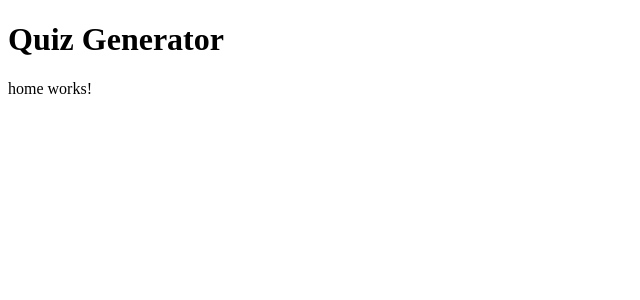
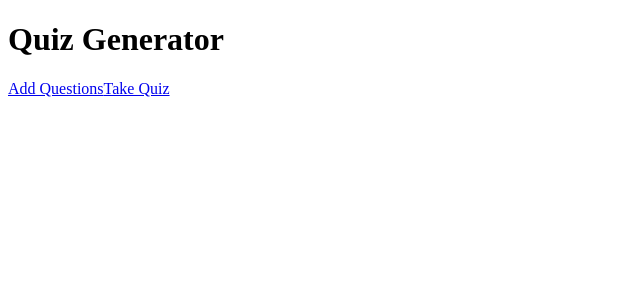
Before and after one commit to bittenbytailfly/quiz-interview-task, an Angular app in the folder angular-app/: page / in a window 1280 px wide. Shown: the top 300 px of the page, without its empty margins (0-640 px from the left). Built offline with nearby package versions, Linux system fonts and the light colour scheme.

Commit message:
Added routing links to the home page

```diff
--- a/angular-app/src/app/home/home.component.html
+++ b/angular-app/src/app/home/home.component.html
@@ -1,3 +1,6 @@
-<p>
-  home works!
-</p>
+<div class="home">
+  <nav>
+    <a routerLink="/add-questions"><span>Add Questions</span></a>
+    <a routerLink="/take-quiz"><span>Take Quiz</span></a>
+  </nav>
+</div>
```
